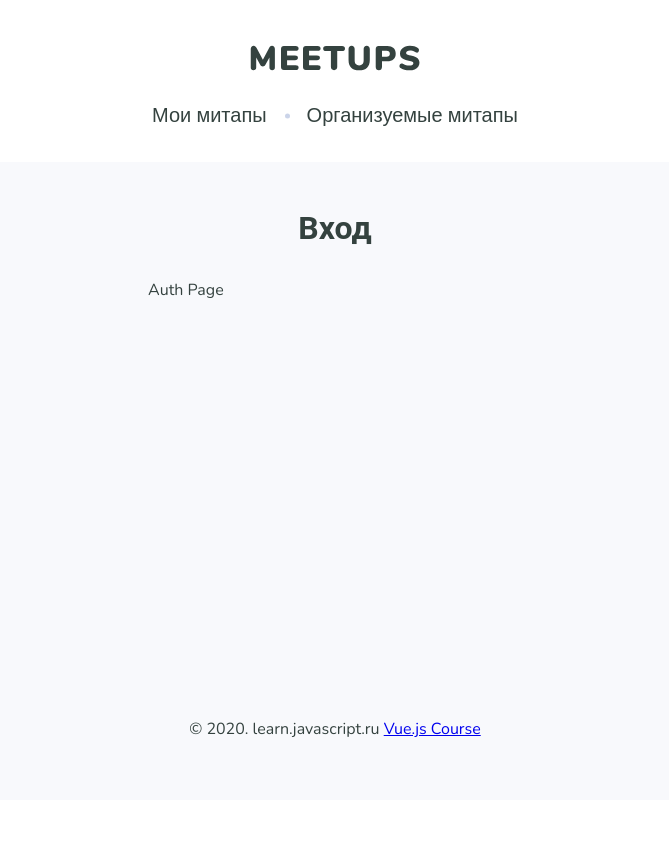
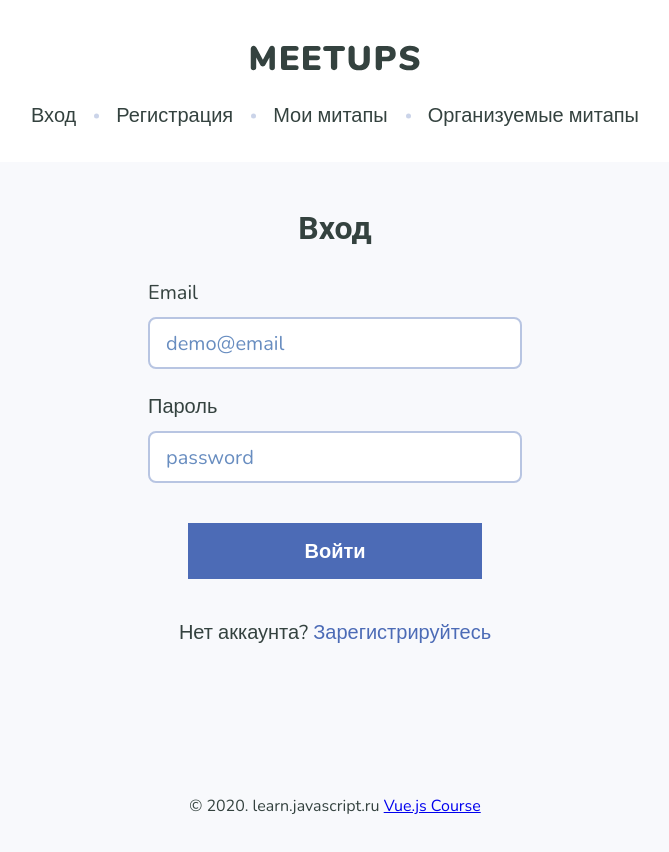
Before and after one commit to aSosunoff/Meetup, a Vue app: page /login in a window 1280 px wide. Shown: the top 852 px of the page, without its empty margins (305-974 px from the left). Before the commit the page ends 800 px from the top, so only its background shows below. Built offline with nearby package versions, Linux system fonts and the light colour scheme.

Commit message:
fix page query

```diff
--- a/src/assets/styles/_common_forms.css
+++ b/src/assets/styles/_common_forms.css
@@ -1,25 +1,25 @@
-.form {
+/* .form {
     margin: 0;
-}
+} */
 
-.form__buttons {
+/* .form__buttons {
     display: flex;
     flex-direction: column;
     padding: 0 40px;
     margin-top: 40px;
-}
+} */
 
-.form__append {
+/* .form__append {
     margin-top: 40px;
     text-align: center;
     font-weight: 400;
     font-size: 20px;
     line-height: 28px;
-}
+} */
 
-.form__buttons .button + .button {
+/* .form__buttons .button + .button {
     margin-bottom: 8px;
-}
+} */
 
 .form-section {
     border: none;
--- a/src/assets/styles/_form-check.css
+++ b/src/assets/styles/_form-check.css
@@ -1,4 +1,4 @@
-.form-check {
+/* .form-check {
   display: flex;
   flex-direction: row;
 }
@@ -39,4 +39,4 @@
     margin-right: 8px;
     padding: 6px 8px;
   }
-}
+} */
--- a/src/layout/TheHeader.vue
+++ b/src/layout/TheHeader.vue
@@ -13,6 +13,14 @@
 		<nav>
 			<router-link v-if="showReturnToMeetups" :to="{ name: 'meetups' }">
 				&larr; Вернуться к списку
+			</router-link>
+
+			<router-link :to="{ name: 'login' }">
+				Вход
+			</router-link>
+
+			<router-link :to="{ name: 'register' }">
+				Регистрация
 			</router-link>
 
 			<router-link :to="{ name: 'meetups', query: { participation: 'attending' } }">
--- a/src/router/index.js
+++ b/src/router/index.js
@@ -62,6 +62,11 @@ const routes = [
 		name: 'login',
 		component: () => import('../views/LoginPage.vue')
 	},
+	/* {
+		path: '/register',
+		name: 'register',
+		component: () => import('../views/RegisterPage.vue')
+	}, */
 	{
 		path: '/form',
 		name: 'form',
--- a/src/views/FormPage.vue
+++ b/src/views/FormPage.vue
@@ -5,7 +5,7 @@
 </template>
 
 <script>
-import FormLayout from '../components/FormLayout.vue';
+import FormLayout from '@/layout/FormLayout.vue';
 
 export default {
 	name: 'FormPage',
--- a/src/views/LoginPage.vue
+++ b/src/views/LoginPage.vue
@@ -1,16 +1,156 @@
 <template>
 	<auth-layout title="Вход">
-		<form>Auth Page</form>
+		<form class="form" @submit.prevent="submitHandler">
+			<div class="form-group">
+				<label class="form-label">Email</label>
+				<div class="input-group">
+					<input
+						v-model="email"
+						type="email"
+						placeholder="demo@email"
+						class="form-control"
+					/>
+				</div>
+			</div>
+			<div class="form-group">
+				<label class="form-label">Пароль</label>
+				<div class="input-group">
+					<input
+						v-model="password"
+						type="password"
+						placeholder="password"
+						class="form-control"
+					/>
+				</div>
+			</div>
+			<div class="form__buttons">
+				<PrimaryButton type="submit">Войти</PrimaryButton>
+			</div>
+			<div class="form__append">
+				Нет аккаунта?
+				<router-link :to="{ name: 'register' }" class="link">Зарегистрируйтесь</router-link>
+			</div>
+		</form>
 	</auth-layout>
 </template>
 
 <script>
-import AuthLayout from '../components/AuthLayout.vue';
+import AuthLayout from '@/layout/AuthLayout.vue';
+import PrimaryButton from '@/components/buttons/PrimaryButton.vue';
 
 export default {
 	name: 'LoginPage',
-	components: { AuthLayout }
+
+	data: () => ({
+		email: '',
+		password: '',
+		errorMessage: ''
+	}),
+
+	methods: {
+		validate() {
+			this.errorMessage = '';
+			if (this.email.length === 0) {
+				this.errorMessage = 'Требуется ввести Email';
+				return false;
+			}
+
+			if (this.password.length === 0) {
+				this.errorMessage = 'Требуется ввести пароль';
+				return false;
+			}
+
+			return true;
+		},
+		async submitHandler() {
+			try {
+				if (!this.validate()) {
+					throw new Error(this.errorMessage);
+				}
+				/* const response = await login(this.email, this.password);
+				alert(response.fullname || response.message); */
+			} catch (error) {
+				/* alert(error.message); */
+			}
+		}
+	},
+
+	components: { AuthLayout, PrimaryButton }
 };
 </script>
 
-<style scoped></style>
+<style scoped>
+.form {
+	margin: 0;
+}
+
+.form-group {
+	position: relative;
+	margin-bottom: 24px;
+}
+
+.form-label {
+	font-weight: 400;
+	font-size: 20px;
+	line-height: 28px;
+	color: var(--body-color);
+	margin-bottom: 10px;
+	display: block;
+}
+
+.form-control {
+	padding: 12px 16px;
+	height: 52px;
+	border-radius: 8px;
+	border: 2px solid var(--blue-light);
+	font-family: 'Nunito', sans-serif;
+	font-weight: 600;
+	font-size: 20px;
+	line-height: 28px;
+	color: var(--body-color);
+	transition: 0.2s all;
+	background-color: var(--white);
+	outline: none;
+	box-shadow: none;
+}
+
+.form-control::placeholder {
+	font-weight: 400;
+	color: var(--blue-2);
+}
+
+.form-control:focus {
+	border-color: var(--blue);
+}
+
+.input-group.input-group_icon .form-control {
+	padding-left: 50px;
+}
+
+.input-group {
+	position: relative;
+}
+
+.input-group .form-control {
+	width: 100%;
+}
+
+.form__buttons {
+	display: flex;
+	flex-direction: column;
+	padding: 0 40px;
+	margin-top: 40px;
+}
+
+.form__buttons .button + .button {
+	margin-bottom: 8px;
+}
+
+.form__append {
+	margin-top: 40px;
+	text-align: center;
+	font-weight: 400;
+	font-size: 20px;
+	line-height: 28px;
+}
+</style>
--- a/src/views/MeetupsPage.vue
+++ b/src/views/MeetupsPage.vue
@@ -148,14 +148,6 @@ export default {
 	position: relative;
 }
 
-.input-group .form-control {
-	width: 100%;
-}
-
-.input-group.input-group_icon .form-control {
-	padding-left: 50px;
-}
-
 .input-group.input-group_icon .icon {
 	position: absolute;
 	top: 50%;
@@ -177,31 +169,6 @@ export default {
 
 .form-group.form-group_inline + .form-group.form-group_inline {
 	margin-left: 16px;
-}
-
-.form-control {
-	padding: 12px 16px;
-	height: 52px;
-	border-radius: 8px;
-	border: 2px solid var(--blue-light);
-	font-family: 'Nunito', sans-serif;
-	font-weight: 600;
-	font-size: 20px;
-	line-height: 28px;
-	color: var(--body-color);
-	transition: 0.2s all;
-	background-color: var(--white);
-	outline: none;
-	box-shadow: none;
-}
-
-.form-control::placeholder {
-	font-weight: 400;
-	color: var(--blue-2);
-}
-
-.form-control:focus {
-	border-color: var(--blue);
 }
 
 .filters-panel {
```
Also changed, not shown: src/assets/styles/_forms.css (+4 -4 lines), src/layout/AuthLayout.vue (renamed from src/components/AuthLayout.vue), src/layout/FormLayout.vue (renamed from src/components/FormLayout.vue).
